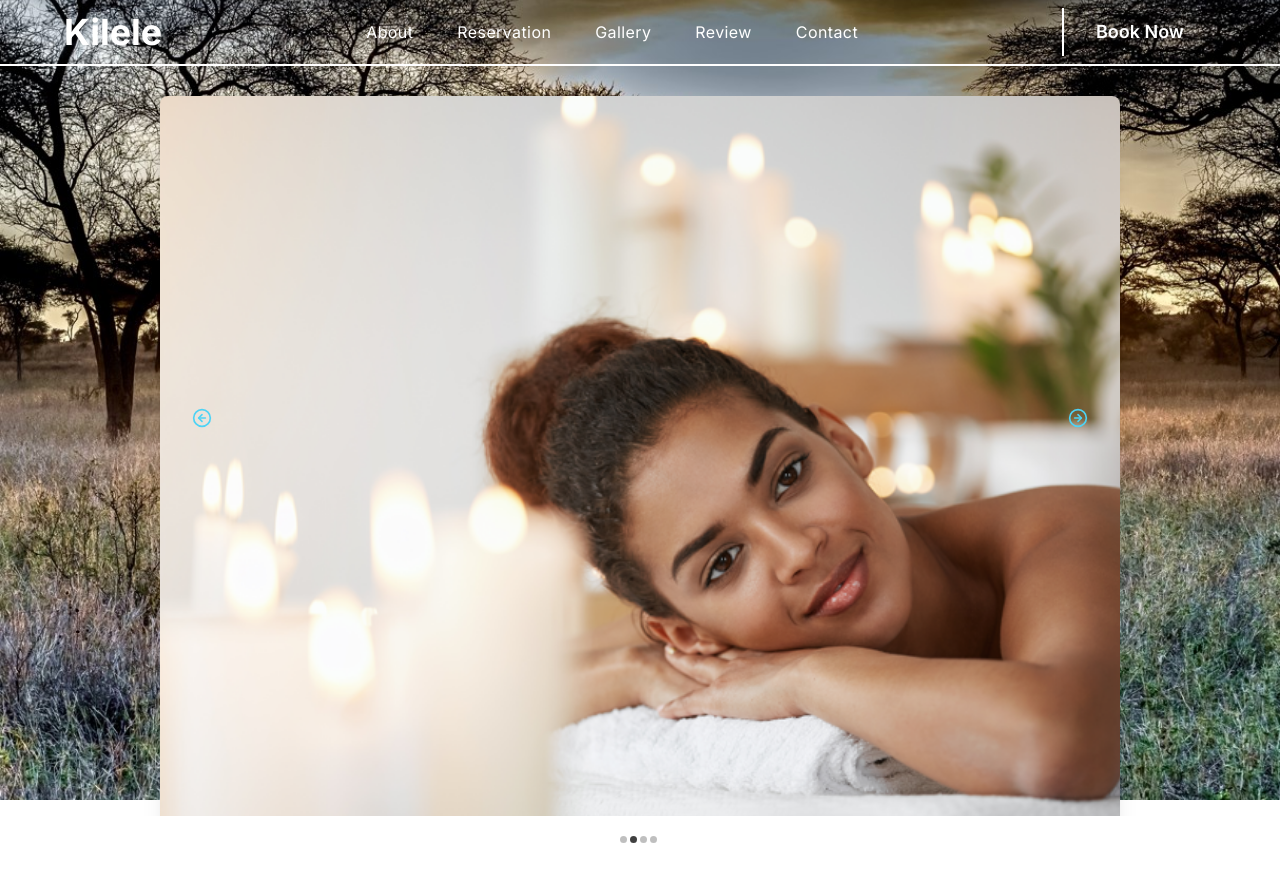
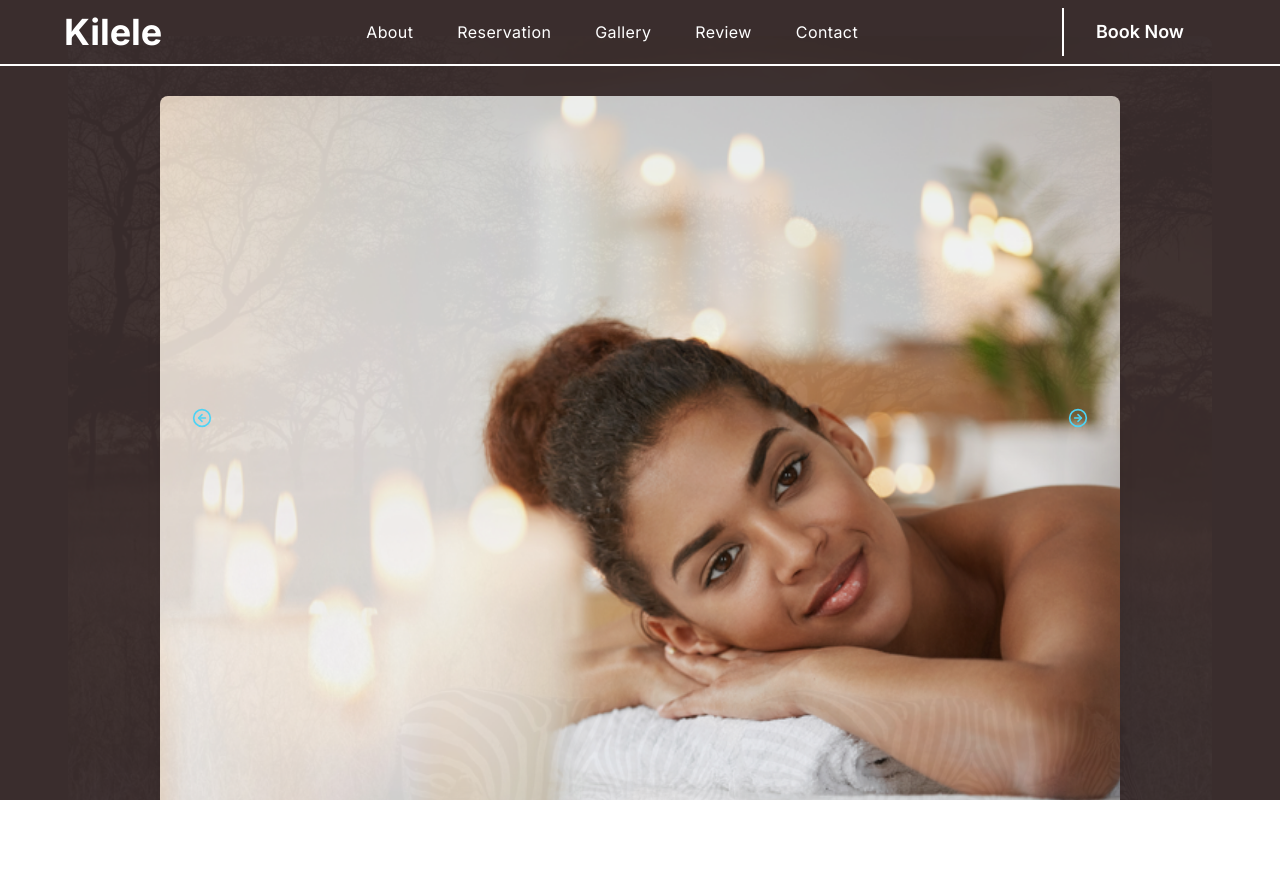
Before and after one commit to felixDev22/Kilele-Hotel-R, a Next.js app: page /gallery in a window 1280 px wide. Shown: the top 882 px of the page. After the commit the page ends 800 px from the top, so only its background shows below. Built offline with nearby package versions, Linux system fonts and the light colour scheme.

Commit message:
Import Carousel, add use client

```diff
--- /dev/null
+++ b/src/app/gallery/page.js
@@ -0,0 +1,11 @@
+
+"use client"
+import Carousel from '../carousel/Carousel';
+
+export default function Gallery() {
+  return (
+    <div className='overflow-hidden'>
+      <Carousel />
+    </div>
+  );
+}
```
